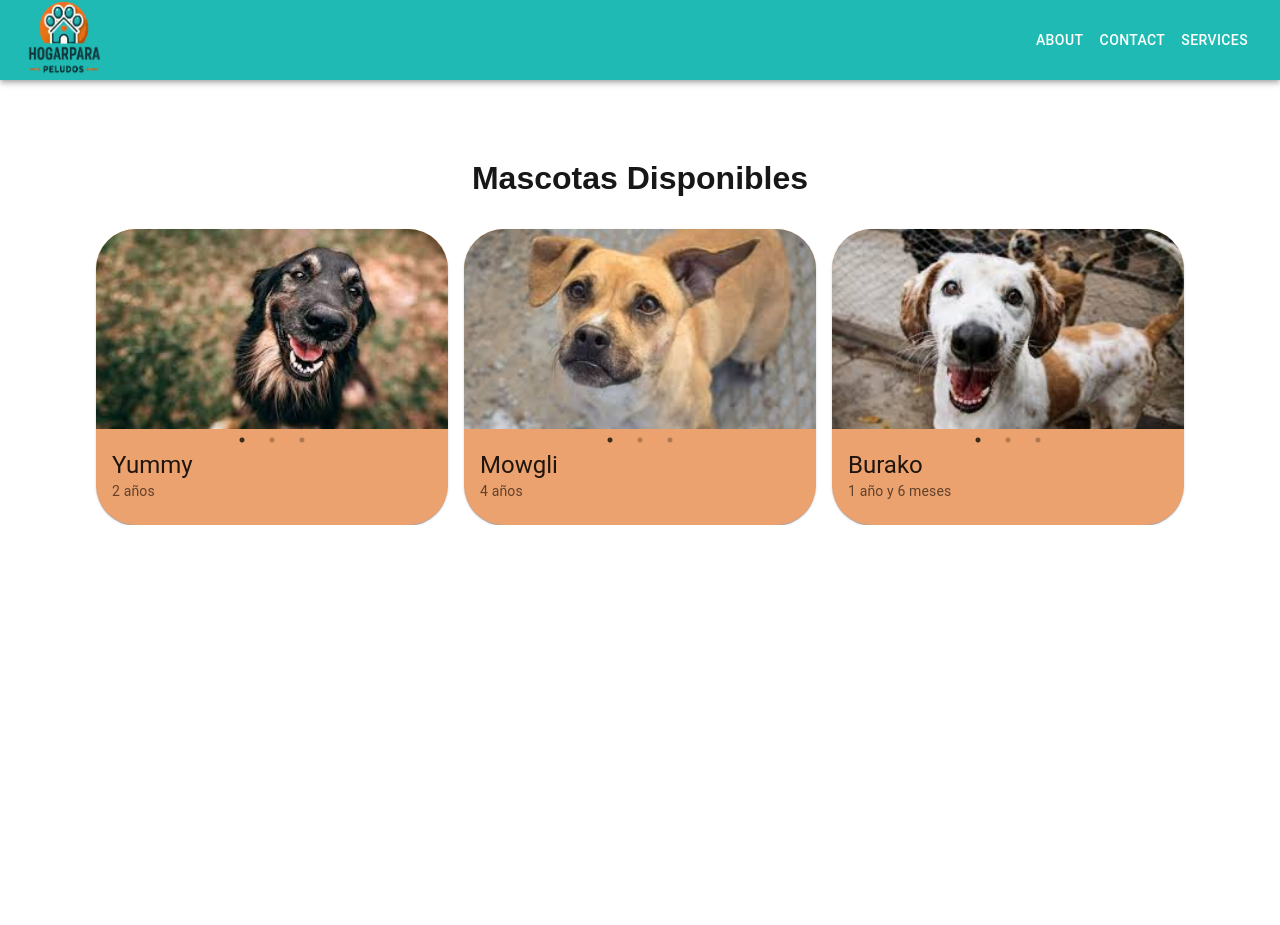
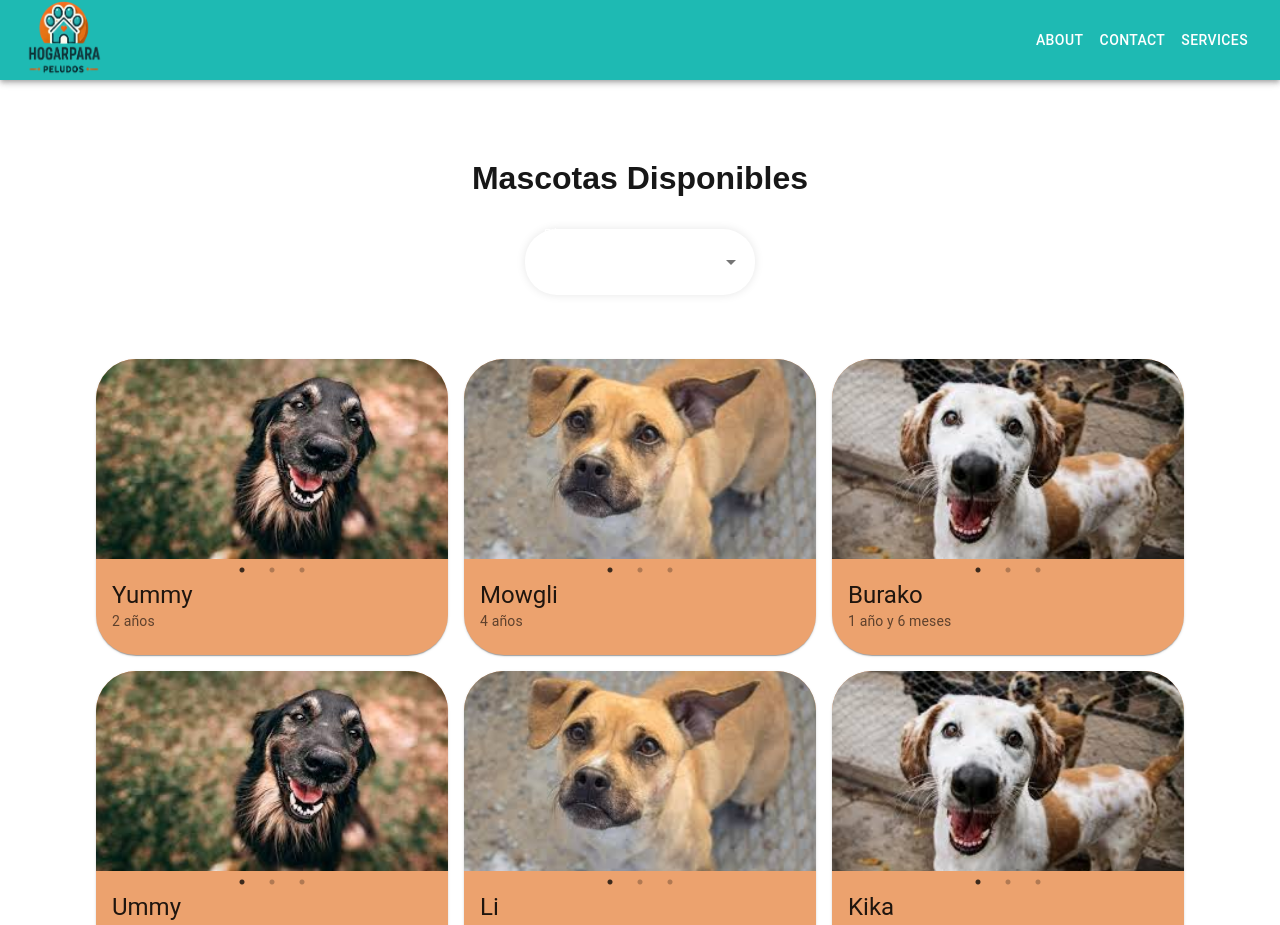
Before and after one commit to No-Country-simulation/c21-71-n-node-react, a Next.js app in the folder apps/next-app/: page /dashboard in a window 1280 px wide. Shown: the top 925 px of the page. Before the commit the page ends 800 px from the top, so only its background shows below. Built offline with nearby package versions, Linux system fonts and the light colour scheme.

Commit message:
feat: Agregada funcionalidad de filtrado a la galería de mascotas.

```diff
--- a/apps/next-app/src/components/Galery/Galery.tsx
+++ b/apps/next-app/src/components/Galery/Galery.tsx
@@ -1,7 +1,8 @@
 "use client";
 import React, { useState } from 'react';
-import { Card, CardContent, Typography, CardMedia, Button, Modal, Box } from '@mui/material';
+import { Card, CardContent, Typography, CardMedia, Button, Modal, Box, Select, MenuItem, FormControl, InputLabel } from '@mui/material';
 import Grid from '@mui/material/Grid2';
+import { SelectChangeEvent } from '@mui/material';
 import Slider from 'react-slick';
 
 interface Pet {
@@ -9,6 +10,7 @@ interface Pet {
     age: string;
     description: string;
     images: string[];
+    type: string;
 }
 
 const pets: Pet[] = [
@@ -16,19 +18,43 @@ const pets: Pet[] = [
         name: 'Yummy',
         age: '2 años',
         description: 'Soy Yummy, muy simpático y dulce. Estoy vacunado y castrado.',
-        images: ['/Images/perro1.jfif', '/Images/perro2.jfif', '/Images/perro3.jfif']
+        images: ['/Images/perro1.jfif', '/Images/perro2.jfif', '/Images/perro3.jfif'],
+        type: 'dog'
     },
     {
         name: 'Mowgli',
         age: '4 años',
         description: 'Soy Mowgli, muy tranquilo. Estoy vacunado y castrado.',
-        images: ['/Images/perro2.jfif', '/Images/perro3.jfif', '/Images/perro1.jfif']
+        images: ['/Images/perro2.jfif', '/Images/perro3.jfif', '/Images/perro1.jfif'],
+        type: 'dog'
     },
     {
         name: 'Burako',
         age: '1 año y 6 meses',
         description: 'Soy Burako, un caballero elegante. Estoy vacunado y castrado.',
-        images: ['/Images/perro3.jfif', '/Images/perro2.jfif', '/Images/perro1.jfif']
+        images: ['/Images/perro3.jfif', '/Images/perro2.jfif', '/Images/perro1.jfif'],
+        type: 'dog'
+    },
+    {
+        name: 'Ummy',
+        age: '3 años',
+        description: 'Soy Yummy, muy simpático y dulce. Estoy vacunado y castrado.',
+        images: ['/Images/perro1.jfif', '/Images/perro2.jfif', '/Images/perro3.jfif'],
+        type: 'dog'
+    },
+    {
+        name: 'Li',
+        age: '4 años y 7 meses',
+        description: 'Soy Li, muy tranquilo. Estoy vacunado y castrado.',
+        images: ['/Images/perro2.jfif', '/Images/perro3.jfif', '/Images/perro1.jfif'],
+        type: 'other'
+    },
+    {
+        name: 'Kika',
+        age: '6 años y 6 meses',
+        description: 'Soy Kika, muy simpática. Estoy vacunada y castrada.',
+        images: ['/Images/perro3.jfif', '/Images/perro2.jfif', '/Images/perro1.jfif'],
+        type: 'cat'
     },
     // Se pueden agregar más mascotas aquí...
 ];
@@ -36,6 +62,7 @@ const pets: Pet[] = [
 const Galery: React.FC = () => {
     const [open, setOpen] = useState(false);
     const [selectedPet, setSelectedPet] = useState<Pet | null>(null);
+    const [filter, setFilter] = useState<string>('all');
 
     const handleOpen = (pet: Pet) => {
         setSelectedPet(pet);
@@ -47,6 +74,10 @@ const Galery: React.FC = () => {
         setSelectedPet(null);
     };
 
+    const handleFilterChange = (event: SelectChangeEvent) => {
+        setFilter(event.target.value as string);
+    };
+
     // Configuración del slider
     const settings = {
         dots: true,
@@ -56,10 +87,57 @@ const Galery: React.FC = () => {
         slidesToScroll: 1,
     };
 
+    // Filtrar mascotas basado en el filtro seleccionado
+    const filteredPets = filter === 'all' ? pets : pets.filter((pet) => pet.type === filter);
+
     return (
         <>
+            {/* Filtro de tipo de mascota */}
+            <Box sx={{ marginBottom: 4, display: 'flex', justifyContent: 'center', padding: '5px', borderRadius: 8, boxShadow: '0px 0px 10px rgba(0,0,0,0.1)' }}>
+                <FormControl variant="outlined" fullWidth sx={{ minWidth: 220, borderRadius: 5, color: 'white' }}>
+                    <InputLabel id="filter-label" sx={{
+                        borderRadius: 5, borderColor: 'white', color: 'white', "&.Mui-focused": {
+                            color: 'white', // Color de la etiqueta cuando está enfocada
+                        }
+                    }}>Filtrar por Tipo</InputLabel>
+                    <Select
+                        labelId="filter-label"
+                        value={filter}
+                        onChange={handleFilterChange}
+                        label="Filtrar por Tipo"
+                        sx={{
+                            color: 'white', borderRadius: 5,
+                            "&.MuiOutlinedInput-root": {
+                                "& fieldset": {
+                                    borderColor: "white", // Borde inicial
+                                },
+                                "&:hover fieldset": {
+                                    borderColor: "white", // Borde cuando se hace hover
+                                },
+                                "&.Mui-focused fieldset": {
+                                    borderColor: "white", // Borde cuando está enfocado
+                                },
+                            },
+                        }}
+                        MenuProps={{
+                            PaperProps: {
+                                sx: {
+                                    borderRadius: 5, // Bordes redondeados del menú de opciones
+                                },
+                            },
+                        }}
+                    >
+                        <MenuItem value="all" >Todos</MenuItem>
+                        <MenuItem value="dog" >Perros</MenuItem>
+                        <MenuItem value="cat">Gatos</MenuItem>
+                        <MenuItem value="other">Otros</MenuItem>
+                    </Select>
+                </FormControl>
+            </Box>
+
+            {/* Galería de mascotas */}
             <Grid container spacing={2} sx={{ width: '85vw' }}>
-                {pets.map((pet, index) => (
+                {filteredPets.map((pet, index) => (
                     <Grid size={{ xs: 12, sm: 6, md: 4 }} key={index}>
                         <Card
                             sx={{
```
